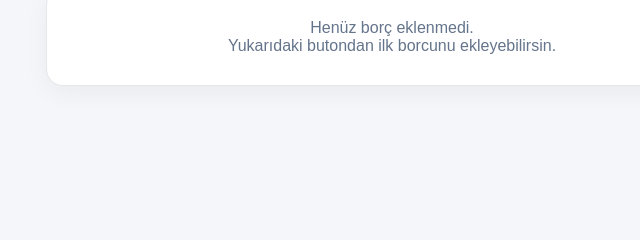
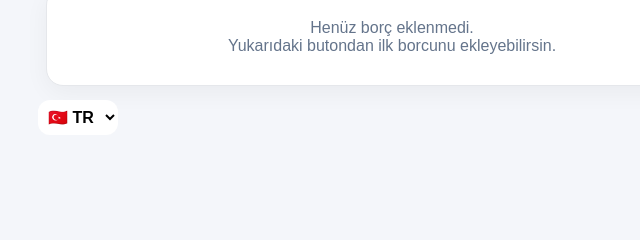
Before and after one commit to erayk7666-web/Borc-takip-pro, a website: page index.html in a window 1280 px wide. Shown: the part 372-612 px from the top of the page, 248-888 px from the left. Drawn offline with Linux system fonts and the light colour scheme.

Commit message:
Update index.html

```diff
--- a/index.html
+++ b/index.html
@@ -30,6 +30,19 @@
 <section id="debtPage" class="page"><div class="section">Tüm Borçlar</div><div id="debtPageList"></div></section>
 </main>
 <nav class="bottom"><button class="nav active" onclick="showPage('homePage',this)">🏠<br>Ana Sayfa</button><button class="nav" onclick="showPage('debtPage',this)">💳<br>Borçlar</button><button class="nav" onclick="showPage('statsPage',this)">📊<br>İstatistik</button><button class="nav" onclick="showPage('paymentsPage',this)">🧾<br>Ödemeler</button><button class="nav" onclick="showPage('calendarPage',this)">📅<br>Takvim</button></nav>
+  <select id="languageSelect"
+  onchange="localStorage.setItem('borcCepLanguage', this.value); location.reload();"
+  style="position:relative;z-index:99999;margin-left:6px;padding:8px 6px;border:0;border-radius:12px;background:#fff;font-weight:700;">
+
+  <option value="tr">🇹🇷 TR</option>
+  <option value="en">🇬🇧 EN</option>
+  <option value="de">🇩🇪 DE</option>
+  <option value="fr">🇫🇷 FR</option>
+  <option value="es">🇪🇸 ES</option>
+  <option value="it">🇮🇹 IT</option>
+  <option value="ru">🇷🇺 RU</option>
+
+  </select>
 </div>
 <div id="modal" class="overlay"><div class="modal"><button class="close" onclick="closeModal()">×</button><div id="modalContent"></div></div></div>
 <div id="toast" class="toast"></div>
```
